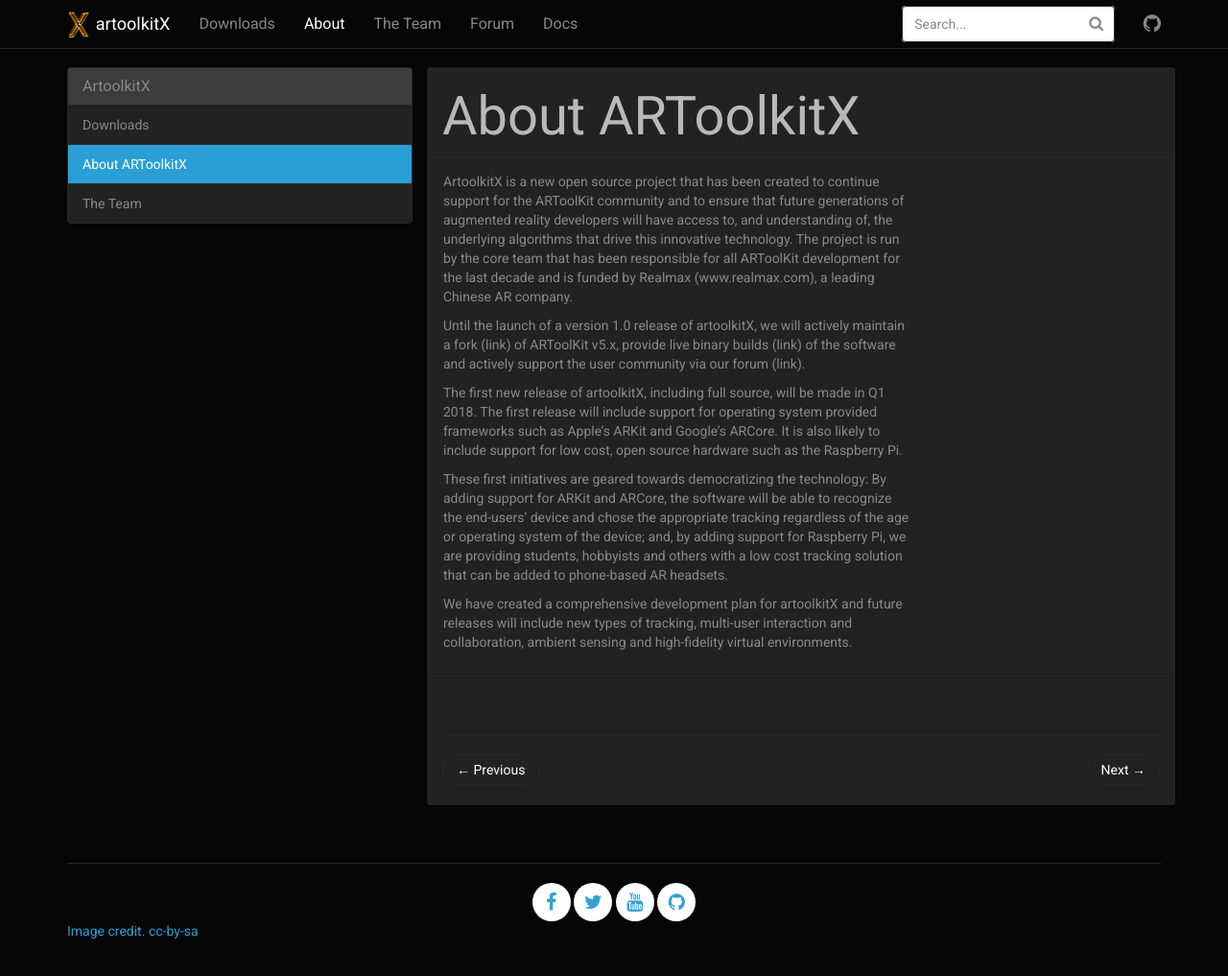
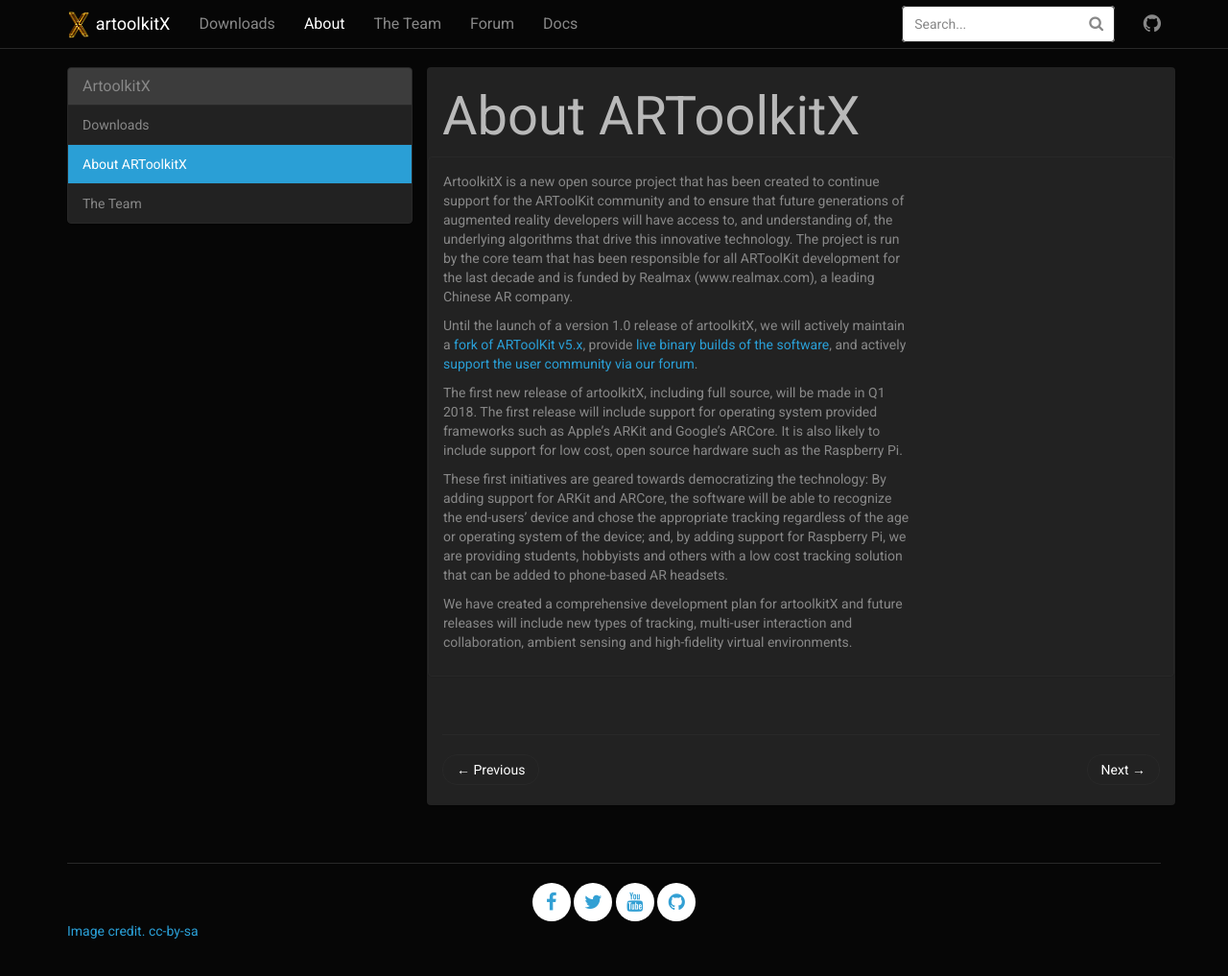
Before and after one commit to artoolkitx/artoolkitx.github.io, a Jekyll site: the page built from _docs/about.md, in a window 1280 px wide and 1036 px high. Shown: the top 1017 px of the window at 96% size. Built offline with Jekyll 4.4.1, drawn with Linux system fonts in a browser that asks for light colours; nearby versions of some CDN libraries.

Commit message:
Fix links.

```diff
--- a/_docs/about.md
+++ b/_docs/about.md
@@ -11,7 +11,7 @@
         ArtoolkitX is a new open source project that has been created to continue support for the ARToolKit community and to ensure that future generations of augmented reality developers will have access to, and understanding of, the underlying algorithms that drive this innovative technology.  The project is run by the core team that has been responsible for all ARToolKit development for the last decade and is funded by Realmax (www.realmax.com), a leading Chinese AR company.
         </p>
         <p>
-        Until the launch of a version 1.0 release of artoolkitX, we will actively maintain a fork (link) of ARToolKit v5.x, provide live binary builds (link) of the software and actively support the user community via our forum (link).
+        Until the launch of a version 1.0 release of artoolkitX, we will actively maintain a <a href="https://github.com/artoolkitx/artoolkit5" target="_blank">fork of ARToolKit v5.x</a>, provide <a href="http://www.artoolkitx.org/docs/downloads">live binary builds of the software</a>, and actively <a href="http://forums.artoolkitx.org" target="_blank">support the user community via our forum</a>.
          </p>
         <p>
         The first new release of artoolkitX, including full source, will be made in Q1 2018. The first release will include support for operating system provided frameworks such as Apple’s ARKit and Google’s ARCore. It is also likely to include support for low cost, open source hardware such as the Raspberry Pi.
```
